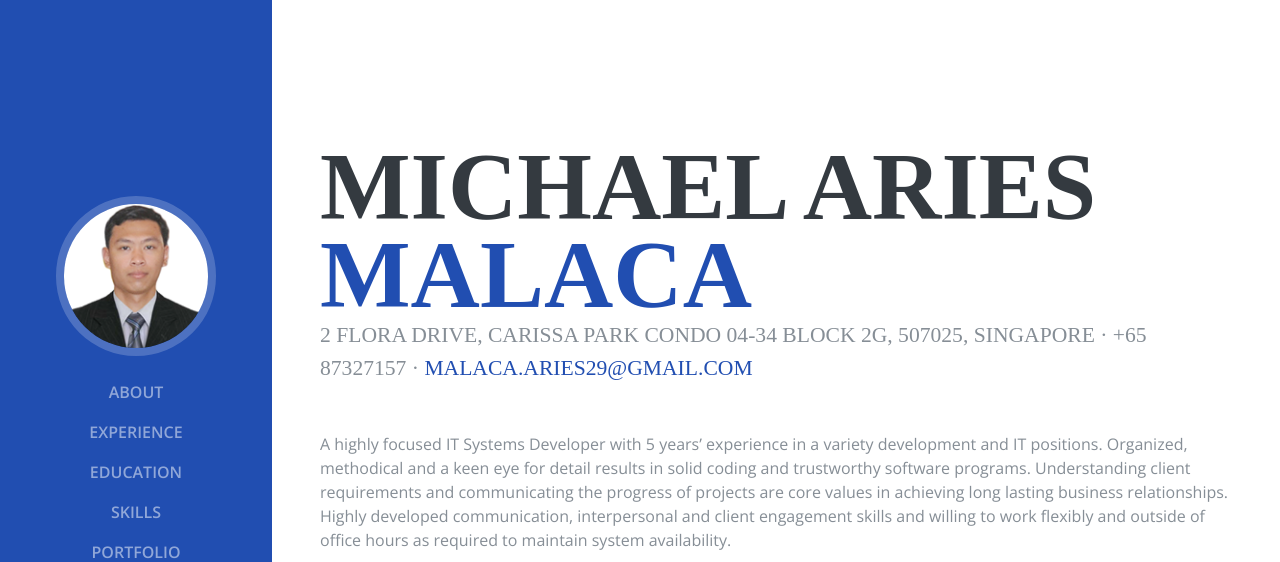
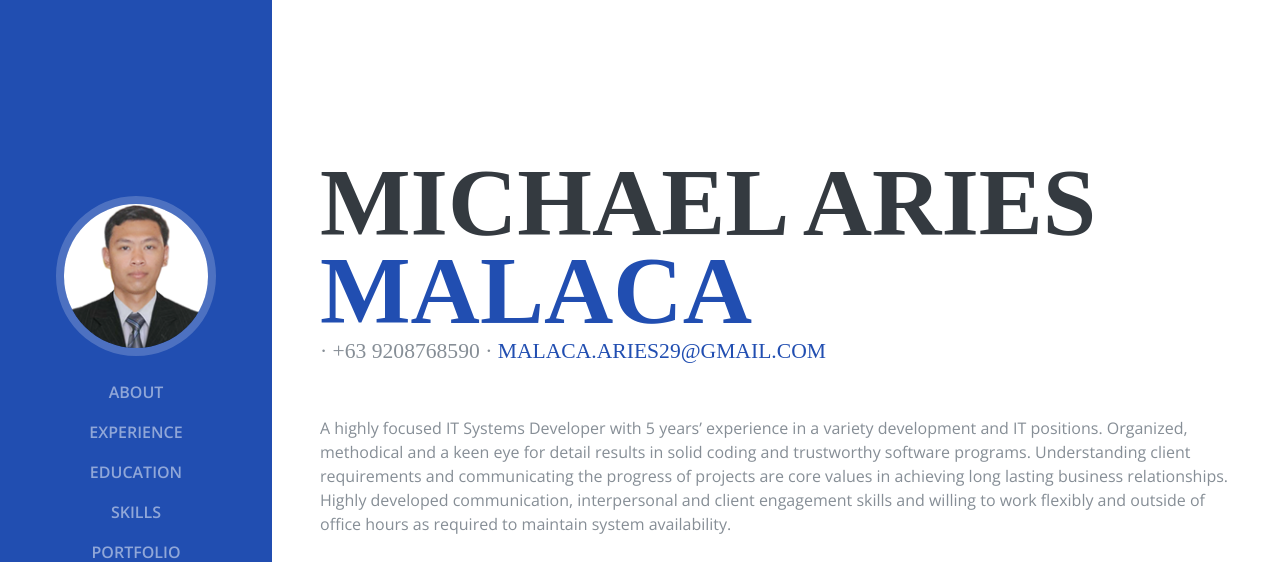
Before and after one commit to arieswebdev001/resume, a plain HTML site: page index.html in a window 1280 px wide. Shown: the top 562 px of the page. Drawn offline with nearby package versions, Linux system fonts and the light colour scheme; a web font is replaced by a local one.

Commit message:
Update index.html

```diff
--- a/index.html
+++ b/index.html
@@ -69,7 +69,7 @@
             <span class="text-primary">Malaca</span>
           </h1>
           <div class="subheading mb-5">
-            2 Flora Drive, Carissa Park Condo 04-34 Block 2G, 507025, Singapore · +65 87327157 ·
+           · +63 9208768590 ·
             <a href="mailto:malaca.aries29@gmail.com">malaca.aries29@gmail.com</a>
           </div>
           <p class="mb-5">
```
